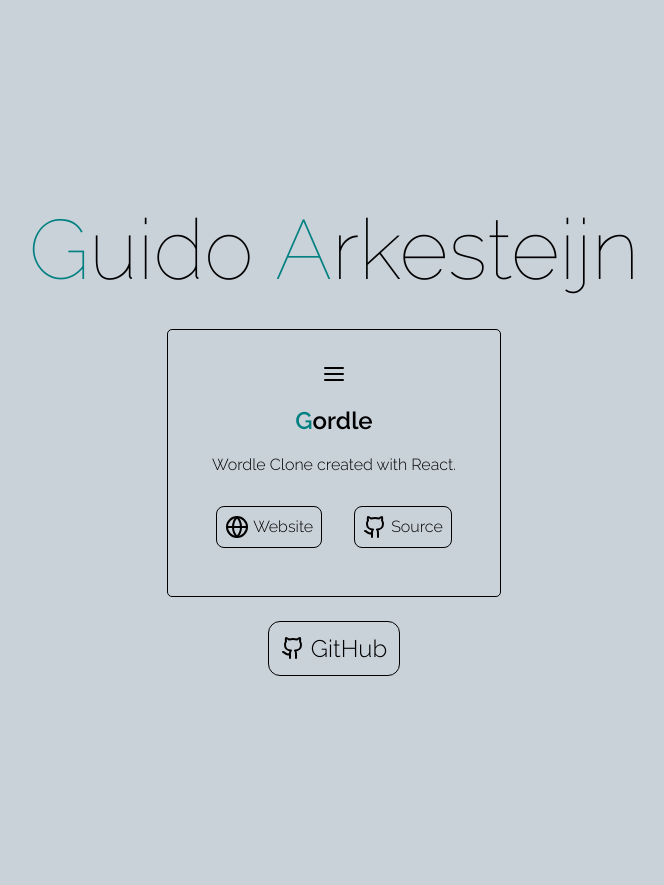
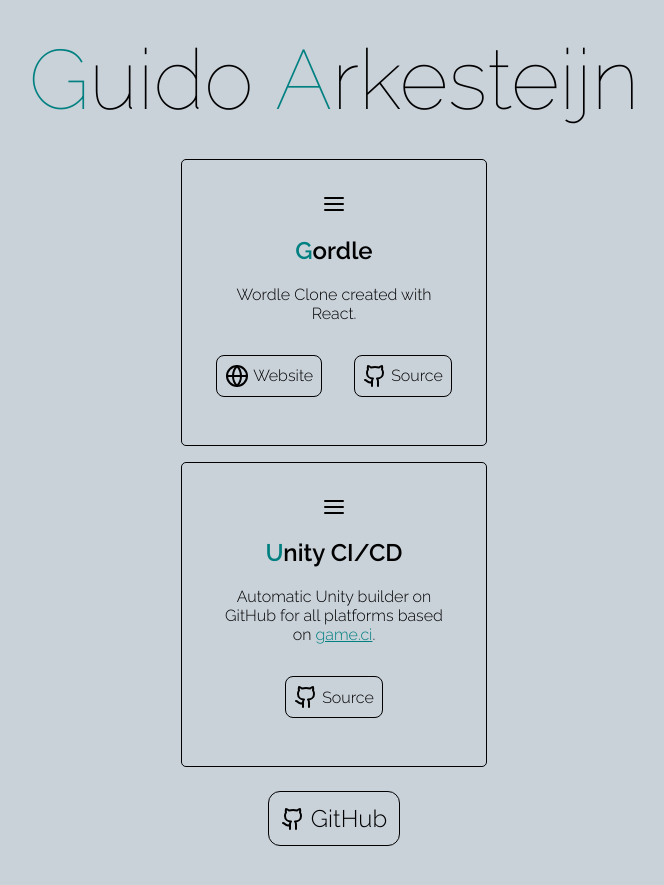
Before and after one commit to guidoarkesteijn/guidoarkesteijn.github.io, a Jekyll site: the page built from README.md, in a window 1280 px wide. Shown: the top 885 px of the page, without its empty margins (306-970 px from the left). Built offline with Jekyll 4.4.1, drawn with Linux system fonts in a browser that asks for light colours; our own code applies the rules of GitHub Pages for plain Markdown files.

Commit message:
Added extra card for Unity CI/CD

```diff
--- a/_layouts/default.html
+++ b/_layouts/default.html
@@ -100,6 +100,11 @@
             border: 1px solid var(--body-color);
             border-radius: 5px;
             padding:2em;
+            width: 15em;
+        }
+
+        a {
+            color: var(--primary);
         }
 
         a.button {
@@ -161,6 +166,17 @@
                     </a>
                 </div>
             </div>
+            <div class="card">
+                <svg xmlns="http://www.w3.org/2000/svg" width="24" height="24" viewBox="0 0 24 24" fill="none" stroke="currentColor" stroke-width="2" stroke-linecap="round" stroke-linejoin="round" data-lucide="align-justify" class="lucide lucide-align-justify"><line x1="3" x2="21" y1="6" y2="6"></line><line x1="3" x2="21" y1="12" y2="12"></line><line x1="3" x2="21" y1="18" y2="18"></line></svg>
+                <h2>Unity CI/CD</h2>
+                <p>Automatic Unity builder on GitHub for all platforms based on <a href="https://game.ci">game.ci</a>.</p>
+                <div class="row">
+                    <a class="button" title="Repository" href="https://github.com/guidoarkesteijn/unity-ci-cd" target="_blank">
+                        <svg xmlns="http://www.w3.org/2000/svg" width="24" height="24" viewBox="0 0 24 24" fill="none" stroke="currentColor" stroke-width="2" stroke-linecap="round" stroke-linejoin="round" data-lucide="github" class="lucide lucide-github"><path d="M15 22v-4a4.8 4.8 0 0 0-1-3.5c3 0 6-2 6-5.5.08-1.25-.27-2.48-1-3.5.28-1.15.28-2.35 0-3.5 0 0-1 0-3 1.5-2.64-.5-5.36-.5-8 0C6 2 5 2 5 2c-.3 1.15-.3 2.35 0 3.5A5.403 5.403 0 0 0 4 9c0 3.5 3 5.5 6 5.5-.39.49-.68 1.05-.85 1.65-.17.6-.22 1.23-.15 1.85v4"></path><path d="M9 18c-4.51 2-5-2-7-2"></path></svg>
+                            Source
+                    </a>
+                </div>
+            </div>
         </div>
         <div class="row">
             <a title="GitHub" class="button bottom" href="https://github.com/guidoarkesteijn" target="_blank">
```
